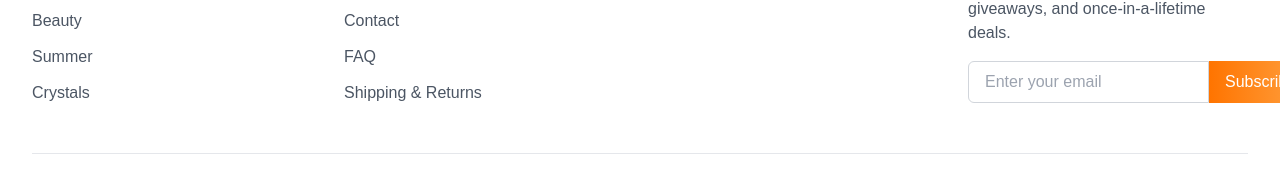
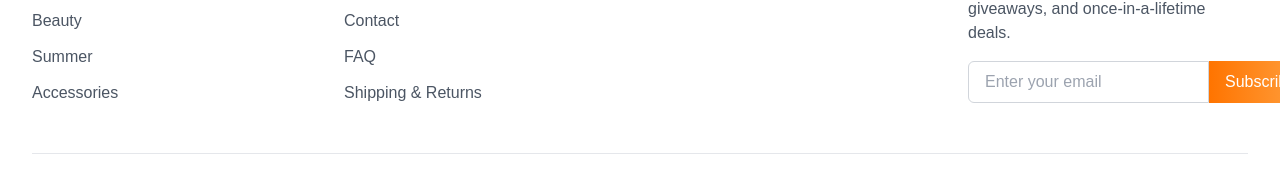
Before and after one commit to z3r0bot/bikinibottomz, a Next.js app: page /categories/accessories in a window 1280 px wide. Shown: the part 912-1086 px from the top of the page. Built offline with nearby package versions, Linux system fonts and the light colour scheme; what @shopify/storefront-api-client would draw is missing.

Commit message:
fix: Update all remaining Crystals references to Accessories

```diff
--- a/app/components/Footer.tsx
+++ b/app/components/Footer.tsx
@@ -39,8 +39,8 @@ export default function Footer() {
                 </Link>
               </li>
               <li>
-                <Link href="/categories/crystals" className="text-gray-600 hover:text-[#ff7400]">
-                  Crystals
+                <Link href="/categories/accessories" className="text-gray-600 hover:text-[#ff7400]">
+                  Accessories
                 </Link>
               </li>
             </ul>
--- a/app/components/Navbar.tsx
+++ b/app/components/Navbar.tsx
@@ -17,7 +17,7 @@ export default function Navbar() {
   const categories = [
     { name: 'Fashion', href: '/categories/fashion' },
     { name: 'Beauty', href: '/categories/beauty' },
-    { name: 'Crystals', href: '/categories/crystals' },
+    { name: 'Accessories', href: '/categories/accessories' },
     { name: 'Summer', href: '/categories/summer' },
   ];
 
--- a/app/page.tsx
+++ b/app/page.tsx
@@ -7,8 +7,10 @@ import TrendingProducts from './components/TrendingProducts';
 import { getImagePath } from '../lib/utils';
 import { useEffect } from 'react';
 import { getProducts } from '../lib/shopify';
+import { useShopify } from './context/ShopifyContext';
 
 export default function Home() {
+  const { products, isLoading, error } = useShopify();
   const categories = [
     { name: 'Fashion', href: '/categories/fashion' },
     { name: 'Beauty', href: '/categories/beauty' },
@@ -16,14 +18,12 @@ export default function Home() {
     { name: 'Summer', href: '/categories/summer' },
   ];
 
+  // Debug output
   useEffect(() => {
-    const testConnection = async () => {
-      const products = await getProducts();
-      console.log('Fetched products:', products);
-    };
-
-    testConnection();
-  }, []);
+    console.log('Shopify Products:', products);
+    console.log('Loading:', isLoading);
+    console.log('Error:', error);
+  }, [products, isLoading, error]);
 
   return (
     <div className="scroll-smooth">
--- a/components/Footer.tsx
+++ b/components/Footer.tsx
@@ -39,8 +39,8 @@ export default function Footer() {
                 </Link>
               </li>
               <li>
-                <Link href="/categories/crystals" className="text-gray-600 hover:text-purple-600">
-                  Crystals
+                <Link href="/categories/accessories" className="text-gray-600 hover:text-purple-600">
+                  Accessories
                 </Link>
               </li>
             </ul>
--- a/components/Navbar.tsx
+++ b/components/Navbar.tsx
@@ -14,7 +14,7 @@ export default function Navbar() {
   const categories = [
     { name: 'Fashion', href: '/categories/fashion' },
     { name: 'Beauty', href: '/categories/beauty' },
-    { name: 'Crystals', href: '/categories/crystals' },
+    { name: 'Accessories', href: '/categories/accessories' },
     { name: 'Summer', href: '/categories/summer' },
   ];
 
--- a/src/app/categories/[category]/page.tsx
+++ b/src/app/categories/[category]/page.tsx
@@ -9,7 +9,7 @@ export async function generateStaticParams() {
     { category: 'fashion' },
     { category: 'beauty' },
     { category: 'summer' },
-    { category: 'crystals' }
+    { category: 'accessories' }
   ];
 }
 
--- a/src/app/page.tsx
+++ b/src/app/page.tsx
@@ -70,5 +70,5 @@ const categories = [
   { name: 'Fashion', slug: 'fashion' },
   { name: 'Beauty', slug: 'beauty' },
   { name: 'Summer', slug: 'summer' },
-  { name: 'Crystals', slug: 'crystals' },
+  { name: 'Accessories', slug: 'accessories' },
 ];
--- a/src/components/Footer.tsx
+++ b/src/components/Footer.tsx
@@ -14,7 +14,7 @@ export default function Footer() {
               <li><Link href="/categories/fashion" className="text-sm hover:text-accent-light">Fashion</Link></li>
               <li><Link href="/categories/beauty" className="text-sm hover:text-accent-light">Beauty</Link></li>
               <li><Link href="/categories/summer" className="text-sm hover:text-accent-light">Summer</Link></li>
-              <li><Link href="/categories/crystals" className="text-sm hover:text-accent-light">Crystals</Link></li>
+              <li><Link href="/categories/accessories" className="text-sm hover:text-accent-light">Accessories</Link></li>
             </ul>
           </div>
 
```
